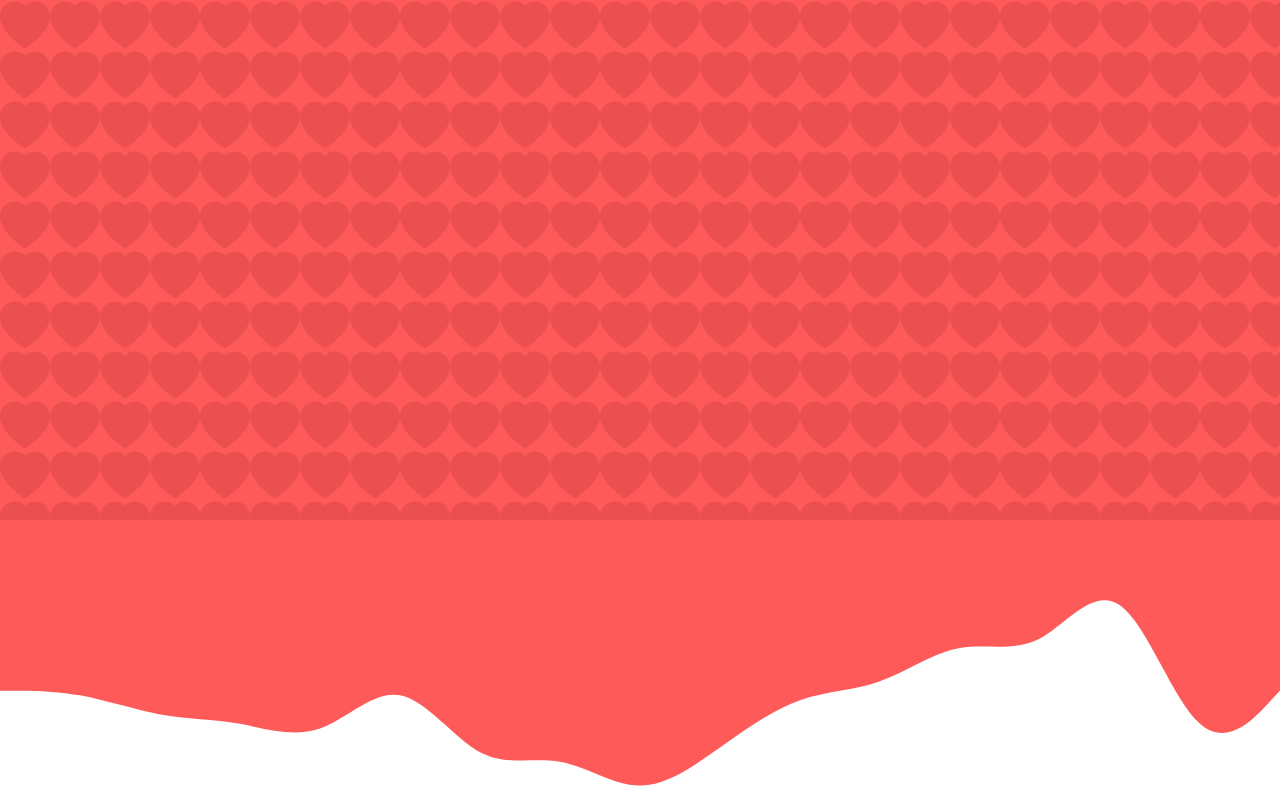
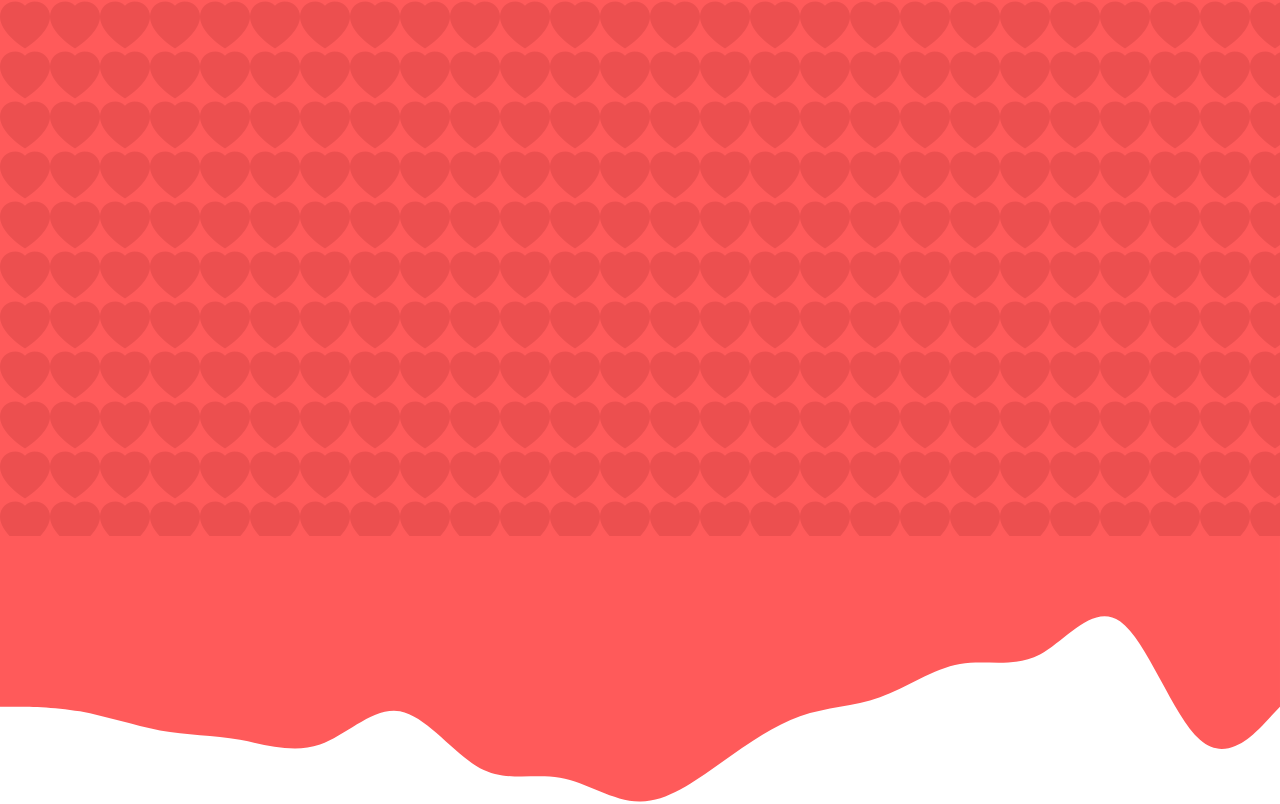
Before and after one commit to Ivavmak/march8, a plain HTML site: page index.html in a window 1280 px wide. Shown: the top 804 px of the page. Drawn offline with Linux system fonts and the light colour scheme.

Commit message:
Update style.css

```diff
--- a/style.css
+++ b/style.css
@@ -33,7 +33,7 @@ body{
 
 .textpart{
     width: 100%;
-    height: 65vh;
+    height: 67vh;
     background-color: #FF5A5A;
     -webkit-background-size: cover;
     background-size: cover;
```
